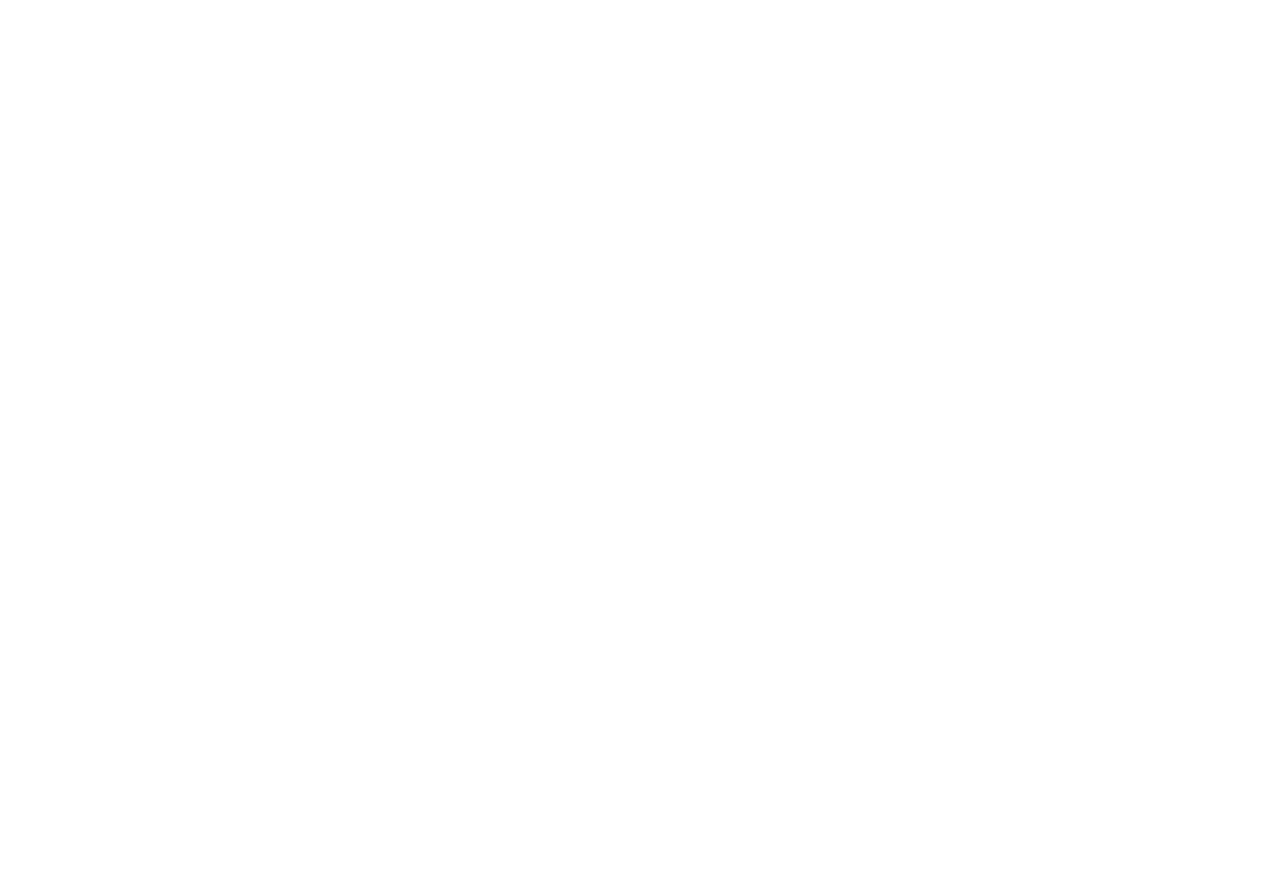
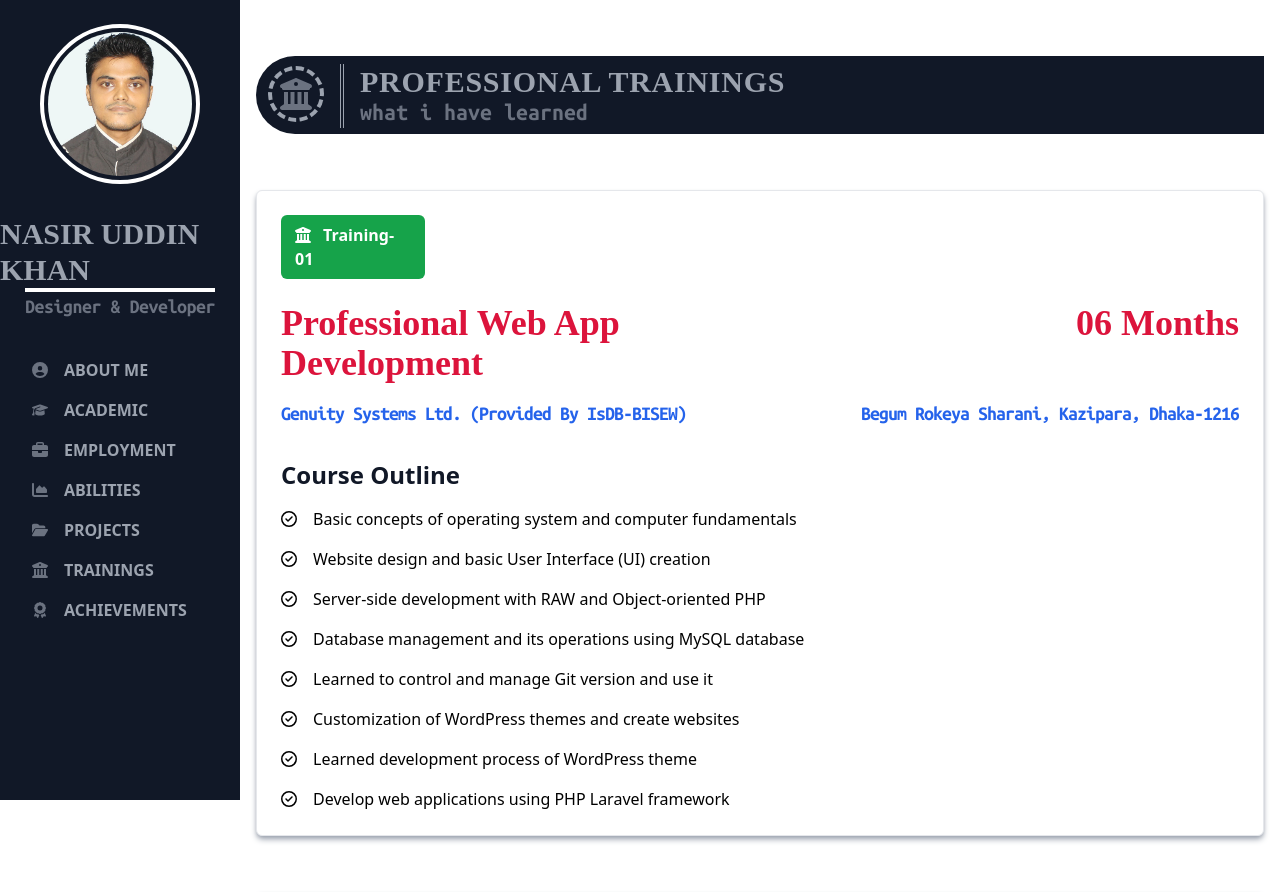
Before and after one commit to shawonk007/vite-web-based-resume, a Vue app: page /trainings in a window 1280 px wide. Before the commit this address had no page. Shown: the top 892 px of the page. Before the commit the page ends 800 px from the top, so only its background shows below. Built offline with nearby package versions, Linux system fonts and the light colour scheme; a web font is replaced by a local one.

Commit message:
Training section updated

```diff
--- a/src/includes/Sidebar.vue
+++ b/src/includes/Sidebar.vue
@@ -41,7 +41,7 @@
           <fa-icon :icon="['fas', 'folder-open']" class="w-4 h-4 text-gray-500" />
           <span class="font-semibold uppercase text-gray-400">Projects</span>
         </router-link>
-        <router-link :to="{ name : 'welcome' }" class="flex items-center justify-normal gap-4 rounded-md px-4 py-1.5">
+        <router-link :to="{ name : 'trainings' }" class="flex items-center justify-normal gap-4 rounded-md px-4 py-1.5">
           <fa-icon :icon="['fas', 'building-columns']" class="w-4 h-4 text-gray-500" />
           <span class="font-semibold uppercase text-gray-400">Trainings</span>
         </router-link>
--- a/src/router/index.js
+++ b/src/router/index.js
@@ -41,6 +41,14 @@
       title: 'Skills & Abilities | Muhammad Nasir Uddin Khan Shawon'
     }
   },
+  {
+    path: '/trainings',
+    name: 'trainings',
+    component: () => import('@/views/Training.vue'),
+    meta: {
+      title: 'Training & Workshop | Muhammad Nasir Uddin Khan Shawon'
+    }
+  },
 ]
 
 const router = createRouter({
--- a/src/views/Employment.vue
+++ b/src/views/Employment.vue
@@ -45,7 +45,7 @@
 
 <template>
   <AppLayout>
-    <PageTitle icon="graduation-cap" heading="Employment History" subheading="about my job experiences" />
+    <PageTitle icon="briefcase" heading="Employment History" subheading="about my job experiences" />
     <ContentSection class="grid grid-cols-1 gap-14">
       <ContentCard v-for="(info, index) of informations" display="block" v-bind:key="info.index">
         <div class="block text-white bg-green-600 rounded-md px-3 py-2 w-40 cursor-pointer">
--- /dev/null
+++ b/src/views/Training.vue
@@ -0,0 +1,67 @@
+<script setup>
+import AppLayout from "@/layouts/AppLayout.vue";
+import ContentSection from "@/components/ContentSection.vue";
+import PageTitle from "@/components/PageTitle.vue";
+import ContentCard from "@/components/ContentCard.vue";
+
+const informations = [
+  {
+    title : 'Professional Web App Development', duration : '06 Months', organization : 'Genuity Systems Ltd. (Provided By IsDB-BISEW)', location : 'Begum Rokeya Sharani, Kazipara, Dhaka-1216',
+    responsility : [
+      'Basic concepts of operating system and computer fundamentals',
+      'Website design and basic User Interface (UI) creation',
+      'Server-side development with RAW and Object-oriented PHP',
+      'Database management and its operations using MySQL database',
+      'Learned to control and manage Git version and use it',
+      'Customization of WordPress themes and create websites',
+      'Learned development process of WordPress theme',
+      'Develop web applications using PHP Laravel framework'
+    ]
+  },
+  {
+    title : 'Web Development with Laravel', duration : '03 Months', organization : 'European IT Solutions', location : 'Noor Mansions, Mirpur-10, Dhaka-1216',
+    responsility : [
+      'Basic website design using Bootstrap framework',
+      'Dynamic website development using PHP',
+      'Database design and management using MySQL database',
+      'Customization of WordPress themes and create websites',
+      'Learned to develop web applications using Laravel framework'
+    ]
+  },
+];
+
+// const exposeData = {
+//   informations
+// };
+
+const formattedIndex = (index) => {
+  return index < 9 ? `0${index + 1}` : index + 1;
+};
+</script>
+
+<template>
+  <AppLayout>
+    <PageTitle icon="building-columns" heading="Professional Trainings" subheading="what i have learned" />
+    <ContentSection class="grid grid-cols-1 gap-14">
+      <ContentCard v-for="(info, index) of informations" display="block" v-bind:key="info.index">
+        <div class="block text-white bg-green-600 rounded-md px-3.5 py-2 w-36 cursor-pointer">
+          <fa-icon :icon="['fas', 'building-columns']" />
+          <span class="font-bold ml-3">Training-{{ formattedIndex(index) }}</span>
+        </div>
+        <div class="grid grid-cols-2 gap-4 mt-6">
+          <h4 class="text-4xl text-[crimson] font-bold font-cursive text-left" >{{ info.title }}</h4>
+          <h4 class="text-4xl text-[crimson] font-bold font-cursive text-right" >{{ info.duration }}</h4>
+          <h6 class="text-xl text-blue-600 font-semibold font-monospace tracking-tighter text-left" >{{ info.organization }}</h6>
+          <h6 class="text-xl text-blue-600 font-semibold font-monospace tracking-tighter text-right" >{{ info.location }}</h6>
+        </div>
+        <ol class="flex flex-col items-start gap-4 mt-8">
+          <h6 class="text-2xl text-gray-900 font-bold">Course Outline</h6>
+          <li v-for="data of info.responsility" >
+            <fa-icon :icon="['far', 'check-circle']" />
+            <span class="ml-4">{{ data }}</span>
+          </li>
+        </ol>
+      </ContentCard>
+    </ContentSection>
+  </AppLayout>
+</template>
```
